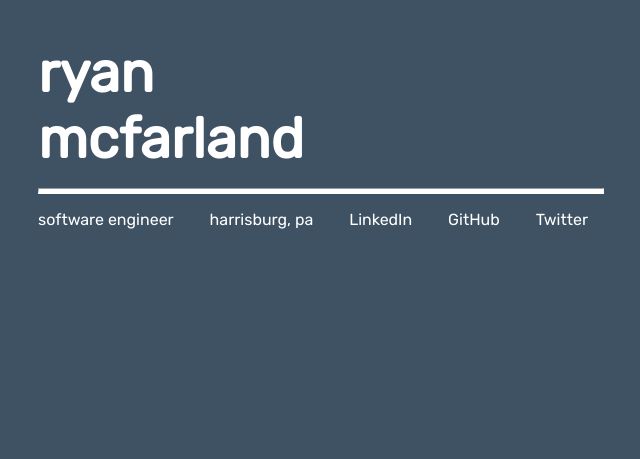
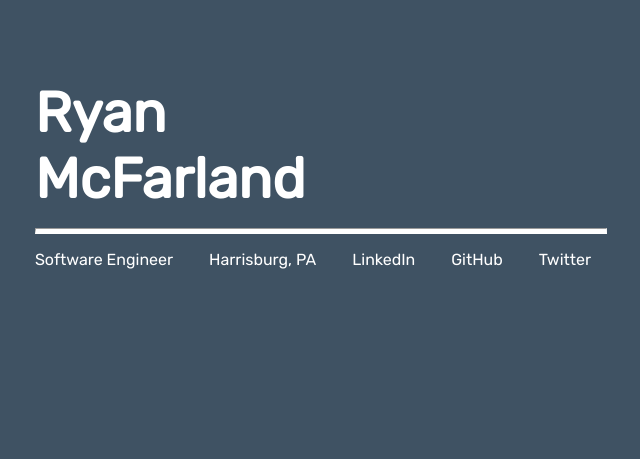
Before and after one commit to ryanmcf10/rmcfar.land, a plain HTML site: page index.html in a window 1280 px wide. Shown: the part 160-619 px from the top of the page, without its empty margins (319-959 px from the left). Drawn offline with Linux system fonts and the light colour scheme.

Commit message:
Move styles into index.html

```diff
--- a/index.html
+++ b/index.html
@@ -5,15 +5,67 @@
         <title>Ryan McFarland</title>
         <link rel="stylesheet" href="./static/styles.css">
         <link href="https://fonts.googleapis.com/css2?family=Rubik&display=swap" rel="stylesheet">
+        <style>
+        html {
+            background: rgb(63, 82, 99);
+        }
+
+        body {
+            height: 100vh;
+            display: flex;
+            margin: 0;
+            padding: 0;
+        }
+
+        .content {
+            margin: auto;
+            padding: 1em;
+            color: white;
+            font-family: 'Rubik';
+            min-width: 40%;
+            min-height: 40%;
+        }
+
+        .name {
+            font-size: 3.5em;
+            margin: 0;
+            padding: 0;
+        }
+
+        .content hr {
+            margin: 1em 0;
+            border-bottom: 5px solid white;
+        }
+
+        .bio {
+            font-weight: 550;
+        }
+
+        .bio ul {
+            list-style: none;
+            margin: 0;
+            padding: 0;
+            font-size: 1em;
+        }
+
+        .bio ul li {
+            display: inline;
+            padding: 0 1em;
+        }
+
+        .bio ul li:first-child {
+            padding-left: 0;
+        }
+        </style>
     </head>
     <body>
         <div class="content">
-            <h1 class="name">ryan<br/>mcfarland</h1>
+            <h1 class="name">Ryan<br/>McFarland</h1>
             <hr />
             <div class="bio">
                 <ul>
-                    <li>software engineer</li>
-                    <li>harrisburg, pa</li>
+                    <li>Software Engineer</li>
+                    <li>Harrisburg, PA</li>
                     <li>LinkedIn</li>
                     <li>GitHub</li>
                     <li>Twitter</li>
```
